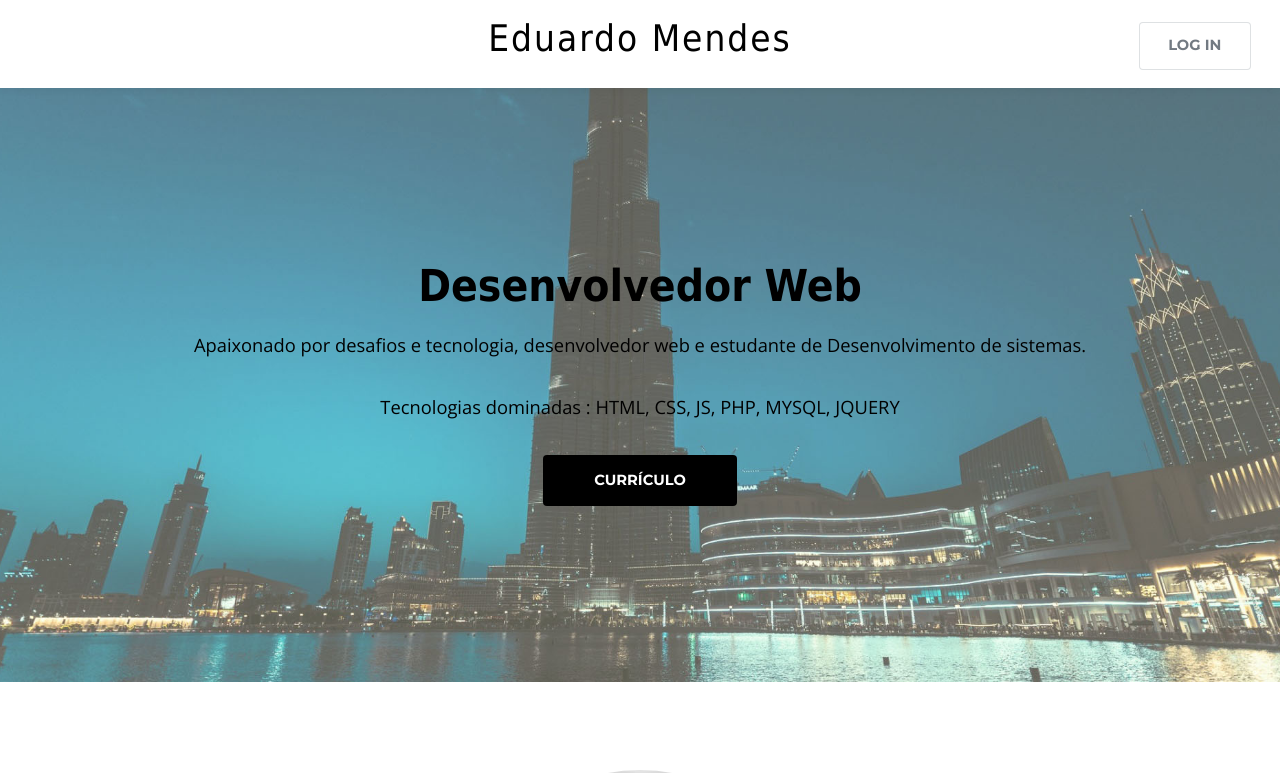
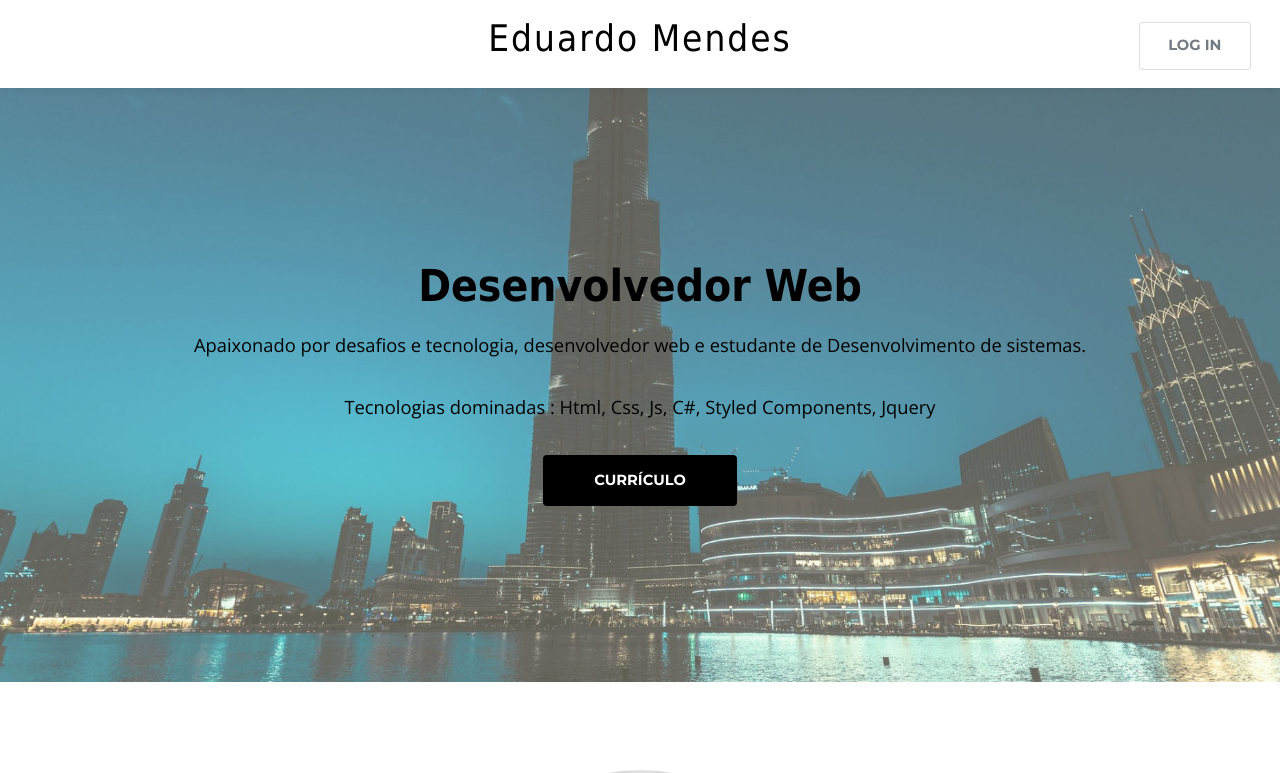
Before and after one commit to eduardobmendex/portifolio, a plain HTML site: page index.html in a window 1280 px wide. Shown: the top 773 px of the page. Drawn offline with nearby package versions, Linux system fonts and the light colour scheme.

Commit message:
Update index.html

```diff
--- a/index.html
+++ b/index.html
@@ -27,7 +27,7 @@
 			<section id="banner">
 				<div class="content">
 					<h1>Desenvolvedor Web</h1>
-					<p>Apaixonado por desafios e tecnologia, desenvolvedor web e estudante de Desenvolvimento de sistemas.</p><p> Tecnologias dominadas : HTML, CSS, JS, PHP, MYSQL, JQUERY</p>
+					<p>Apaixonado por desafios e tecnologia, desenvolvedor web e estudante de Desenvolvimento de sistemas.</p><p> Tecnologias dominadas : Html, Css, Js, C#, Styled Components, Jquery</p>
 					<ul class="actions">
 						<li><a href="https://drive.google.com/file/d/1DAuJf0iagAQSlR9nXesHipVMlAQt0tFP/view?usp=sharing" class="button scrolly">Currículo</a></li>
 					</ul>
@@ -94,6 +94,7 @@
  		<div id = "imgsec3"><a href="https://eduardoavilla.github.io/OperadoraTelefonia/"><img id="img" src="img/aplicacao_valores.png"></a></div>
 
  		<div id = "imgsec3"><a href="https://eduardoavilla.github.io/escritoriodeadvogacia/"><img  id="img3" src="img2/escritorio.png"></a></div>
+		<div id = "imgsec3"><a href="https://github.com/EduardoAvilla/Filmaria"><img  id="img3" src="img2/img_capa.PNG"></a></div>
 
 
 
```
